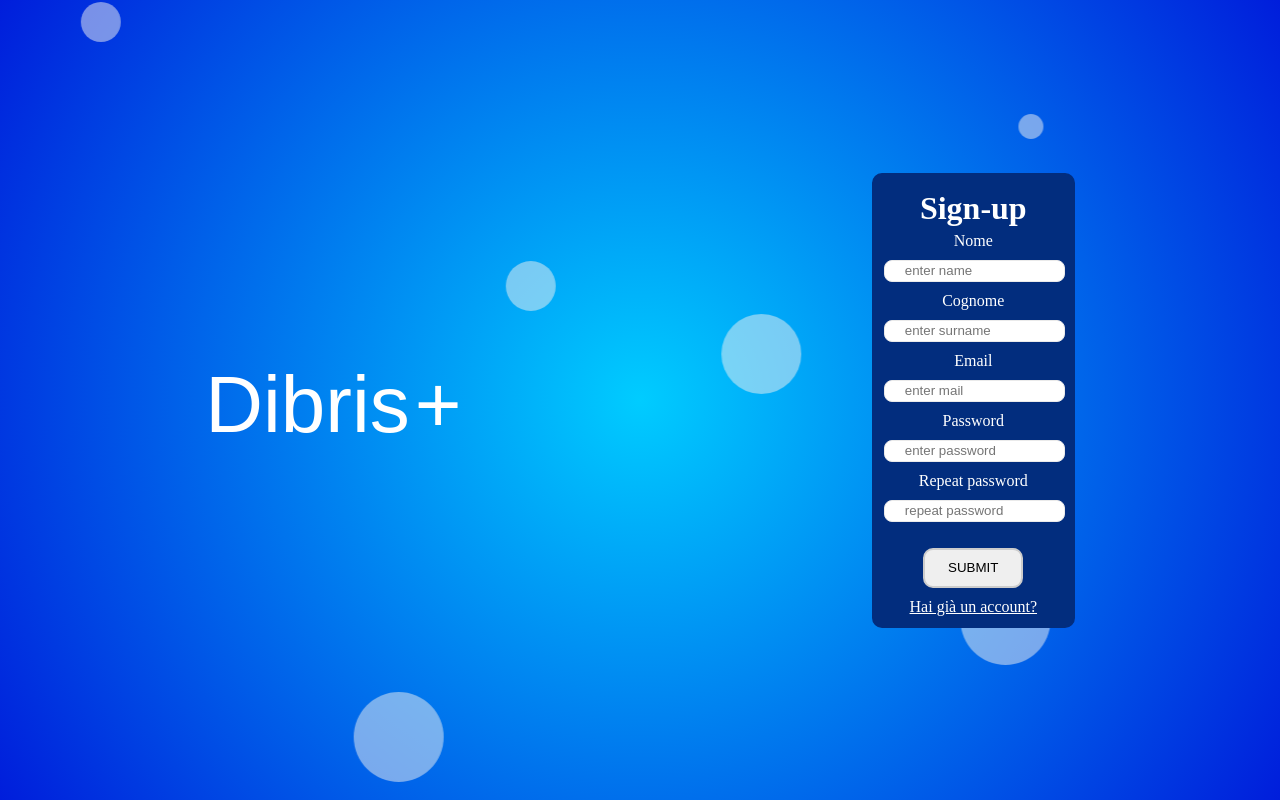
After one commit to YuriRomano02/DibrisPlus, a PHP site: page /registration/form_registration.php in a window 1280 px wide. The commit adds this page. Run offline with PHP 8.4, Linux system fonts and the light colour scheme; some web fonts are replaced.

Commit message:
UPDATE: presentazione.css

```diff
--- a/site/Sezioni/Presentazione/presentation.php
+++ b/site/Sezioni/Presentazione/presentation.php
@@ -25,7 +25,7 @@
             <a href="./work_in_progress.php">Home</a>
             <a href="./work_in_progress.php">Cinema</a>
             <a href="../../Login/form_login.php">Login</a>
-            <a href="../../registration/registration.php">Sign-up</a>
+            <a href="../../registration/form_registration.php">Sign-up</a>
         </div>
     </nav>
 
--- /dev/null
+++ b/site/registration/form_registration.php
@@ -0,0 +1,44 @@
+<!DOCTYPE html>
+<html lang="en">
+
+<head>
+    <meta charset="UTF-8">
+    <meta name="viewport" content="width=device-width, initial-scale=1.0">
+    <title>Document</title>
+    <link rel="stylesheet" href="../Elementi in comune/sfondo.css">
+    <link rel="stylesheet" href="./registration.css">
+    <link href="https://fonts.cdnfonts.com/css/new-walt-disney-font" rel="stylesheet">
+</head>
+
+<body>
+
+    <?php
+    include "../Elementi in comune/sfondo.html";
+    ?>
+
+    <div id="contenitore">
+        <div id="div_logo">
+            <p>Dibris</p>
+            <p id="stellina">+</p>
+        </div>
+        <form action="registration.php" method="post">
+            <h1>Sign-up</h1>
+            <label for="Nome">Nome</label><br>
+            <input type="text" placeholder="enter name" id="Nome" name="Nome" required><br>
+            <label for="Cognome">Cognome</label><br>
+            <input type="text" placeholder="enter surname" id="Cognome" name="Cognome" required><br>
+            <label for="email">Email</label><br>
+            <input type="email" placeholder="enter mail" id="email" name="Email" required><br>
+            <label for="password">Password</label><br>
+            <input type="password" placeholder="enter password" id="password" maxlength="24" minlength="6"
+                name="password" required><br>
+            <label for="rp_password">Repeat password</label><br>
+            <input type="password" placeholder="repeat password" id="rp_password" maxlength="24" minlength="6"
+                name="rp_password" required><br>
+            <button type="submit" name="submit" class="registerbtn">SUBMIT</button>
+            <p><a href="../login/login.php">Hai già un account?</a></p>
+        </form>
+    </div>
+</body>
+
+</html>
--- a/site/registration/registration.css
+++ b/site/registration/registration.css
@@ -3,21 +3,52 @@
   padding: 0;
 }
 
-h1{
+#contenitore {
+  display: flex;
+  flex-wrap: wrap;
+  justify-content: space-around;
+  align-items: center;
+  height: 100%;
+}
+
+#div_logo {
+  color: white;
+  display: flex;
+  font-size: 5rem;
+  font-family: 'New Walt Disney Font', sans-serif;
+}
+
+#stellina {
+  margin-left: 5px;
+  font-family: sans-serif;
+  position: relative;
+  transform-origin: -250px 50%;
+}
+
+form {
+  text-align: center;
+  border: 2px solid rgb(2, 45, 126);
+  border-radius: 10px;
+  color: white;
+  background-color: rgb(2, 45, 126);
+  padding: 10px;
+}
+
+h1 {
   margin: 5px;
 }
 
-input{
-  margin: 5px;
-}
-
-body {
-  height: 100vh;
-  display: flex;
-  align-items: center;
-  justify-content: center;
-  flex-direction: column;
-  background: radial-gradient(circle, rgba(26, 39, 85, 1) 0%, rgba(0, 13, 57, 1) 62%);
+input {
+  width: 100%;
+  height: 20px;
+  border: 1px solid #eaeaea;
+  outline: none;
+  border-radius: 8px;
+  text-indent: 20px;
+  margin-top: 10px;
+  margin-bottom: 10px;
+  transition: all 0.2s ease-in-out;
+  color: black;
 }
 
 a {
@@ -37,29 +68,3 @@ p {
   padding: 10px;
   margin-top: 1rem;
 }
-
-form {
-  width: 25rem;
-  text-align: center;
-  border: 2px solid #ccc;
-  border-radius: 10px;
-  backdrop-filter: blur(3px);
-  color: white;
-}
-
-p{
-  margin-bottom: 2rem;
-}
-#div_logo {
-  color: white;
-  display: flex;
-  font-size: 5rem;
-  font-family: 'New Walt Disney Font', sans-serif;
-}
-
-#stellina {
-  margin-left: 5px;
-  font-family: sans-serif;
-  position: relative;
-  transform-origin: -250px 50%;
-}
```
Also changed, not shown: site/Sezioni/Presentazione/presentazione.css (+8 -0 lines), site/registration/registration.html (deleted, +0 -40 lines).
